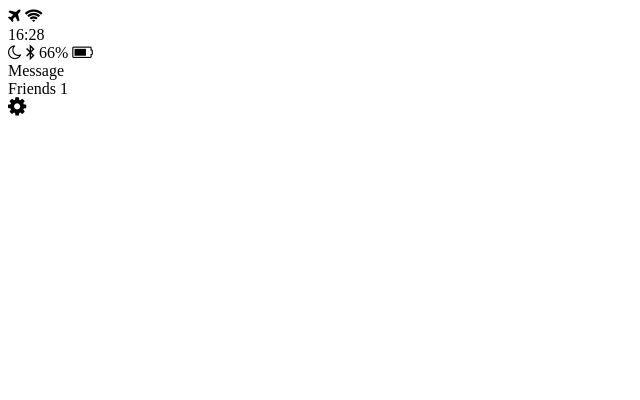
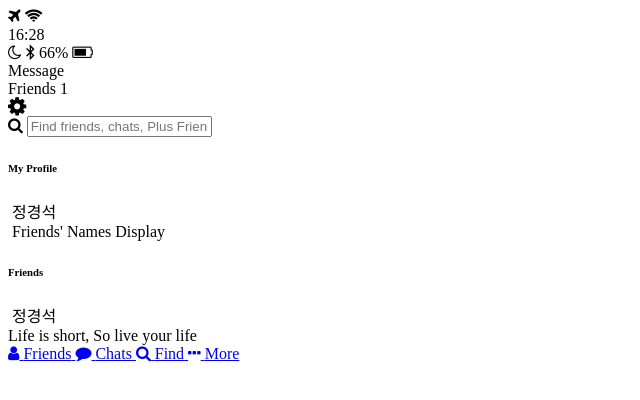
Before and after one commit to dodjdy2/real_kakao_clone, a plain HTML site: page index.html in a window 1280 px wide. Shown: the whole page, without its empty margins (0-640 px from the left). Drawn offline with Linux system fonts and the light colour scheme.

Commit message:
180725ver

```diff
--- a/index.html
+++ b/index.html
@@ -42,11 +42,63 @@
 
     </header>
 
+    <main class = "friends">
+      <div class="search-bar">
+        <i class="fa fa-search"></i>
+        <input type="text" placeholder="Find friends, chats, Plus Friends">
+      </div>
+
+      <section class = "friends__profile">
+        <header class ="friends__section-header">
+          <h6 class = "friends__section-title">My Profile</h6>
+        </header>
+        <div class="friends__section-rows">
+          <div class="friends__section-row">
+            <img src="" alt="">
+            <span class ="friends__section-name">정경석</span>
+          </div>
+          <div class="friends__section-row">
+            <img src="" alt="">
+            <span class ="friends__section-name">Friends' Names Display</span>
+          </div>
+        </div>
+      </section>
+
+      <section class="Friends__section">
+        <header class ="friends__section-header">
+          <h6 class="friends__section-title">Friends</h6>
+        </header>
+        <div class="friends__section-rows">
+          <div class="friends__section-row">
+            <div class ="friends__section-column">
+              <img src="" alt="">
+              <span class ="friends__section-name">정경석</span>
+            </div>
+            <span class="friends__section-tagline">
+              Life is short, So live your life
+            </span>
+          </div>
+        </div>
+      </section>
+    </main>
+
     <nav class="tab-bar">
-      <a href= "index.html" class="tab-bar__tab"></a>
-      <a href= "chats.html" class="tab-bar__tab"></a>
-      <a href= "find.html" class="tab-bar__tab"></a>
-      <a href= "more.html" class="tab-bar__tab"></a>
+      <a href= "index.html" class="tab-bar__tab tab-bar__tab--seleted">
+        <i class = "fa fa-user"></i>
+        <span class = "tab-bar__title">Friends</span>
+      </a>
+      <a href= "chats.html" class="tab-bar__tab">
+        <i class = "fa fa-comment"></i>
+        <span class = "tab-bar__title">Chats</span>
+      </a>
+      <a href= "find.html" class="tab-bar__tab">
+        <i class = "fa fa-search"></i>
+        <span class = "tab-bar__title">Find</span>
+      </a>
+      <a href= "more.html" class="tab-bar__tab">
+        <i class = "fa fa-ellipsis-h"></i>
+        <span class = "tab-bar__title">More</span>
+      </a>
     </nav>
   </body>
 
```
Also changed, not shown: chats.html (+19 -0 lines), find.html (+19 -0 lines), more.html (+19 -0 lines).
